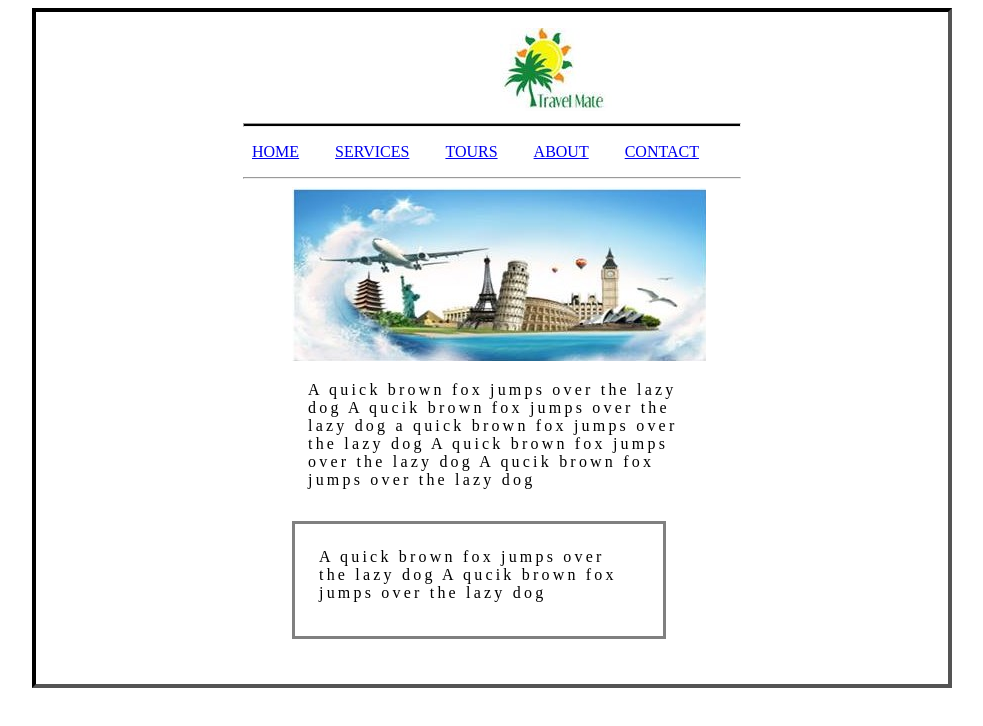
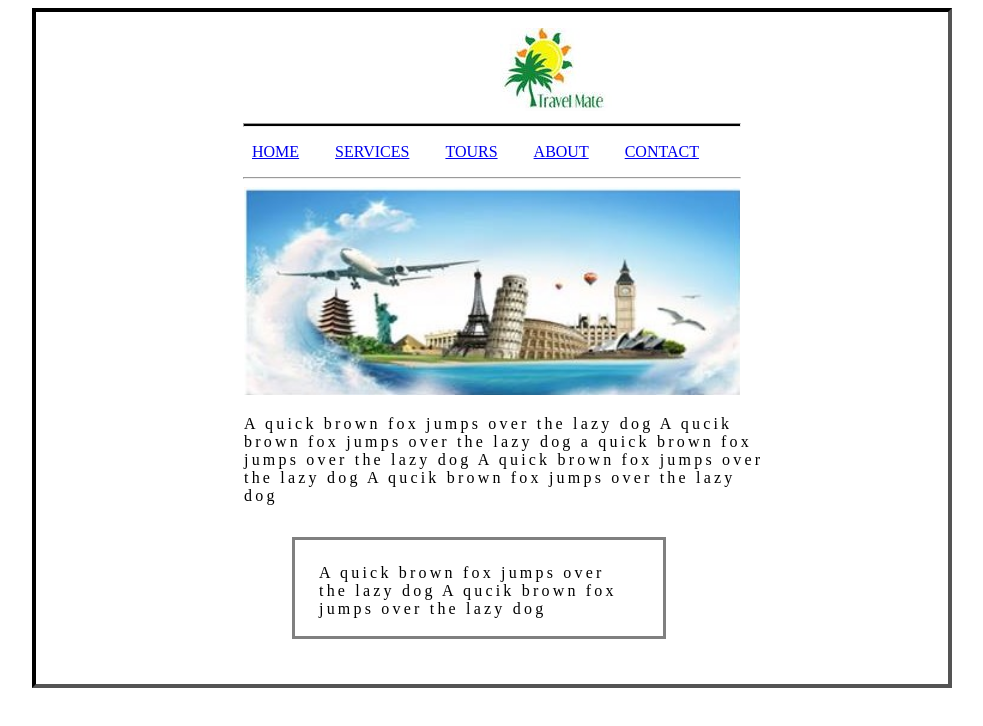
Before and after one commit to Hasnainkhankqs/Template, a plain HTML site: page Index.html in a window 1280 px wide. Shown: the whole page, without its empty margins (40-1023 px from the left). Drawn offline with Linux system fonts and the light colour scheme.

Commit message:
completed

```diff
--- a/style.css
+++ b/style.css
@@ -30,7 +30,7 @@ ul li {
 }
 .sub-container{
     width: 20em;
-    height: 4em;
+    height: 3em;
     letter-spacing: 0.2em;
     padding:1.5em;
     border:0.2em solid gray;
@@ -42,12 +42,13 @@ a > .red{
 }
 p{
     margin: 1em;
-    width: 25em;
+    width: 33em;
         position: relative;
-    left:15em;
+    left:11em;
     letter-spacing: 0.2em;
 }
 .img-2{
     position: relative;
-    left:15em;
+    left:12em;
+    width:31em;
 }
```
